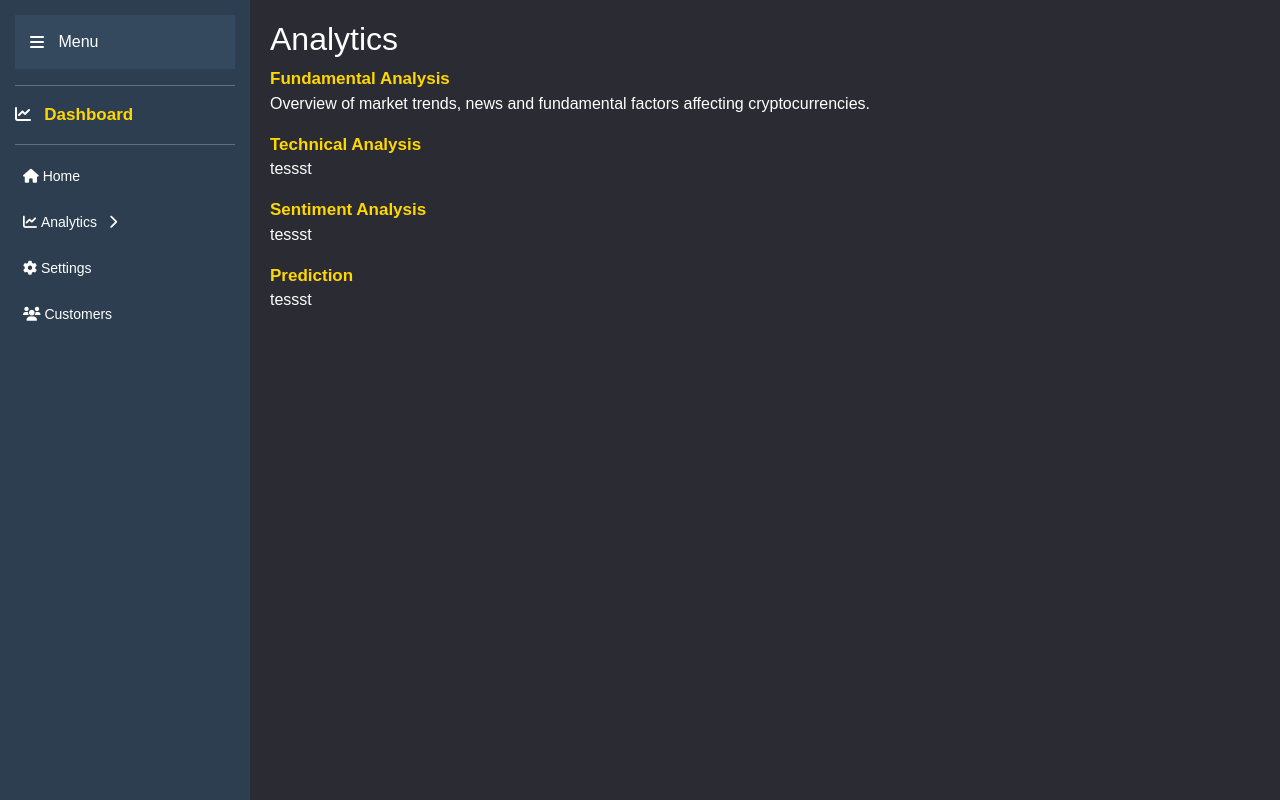
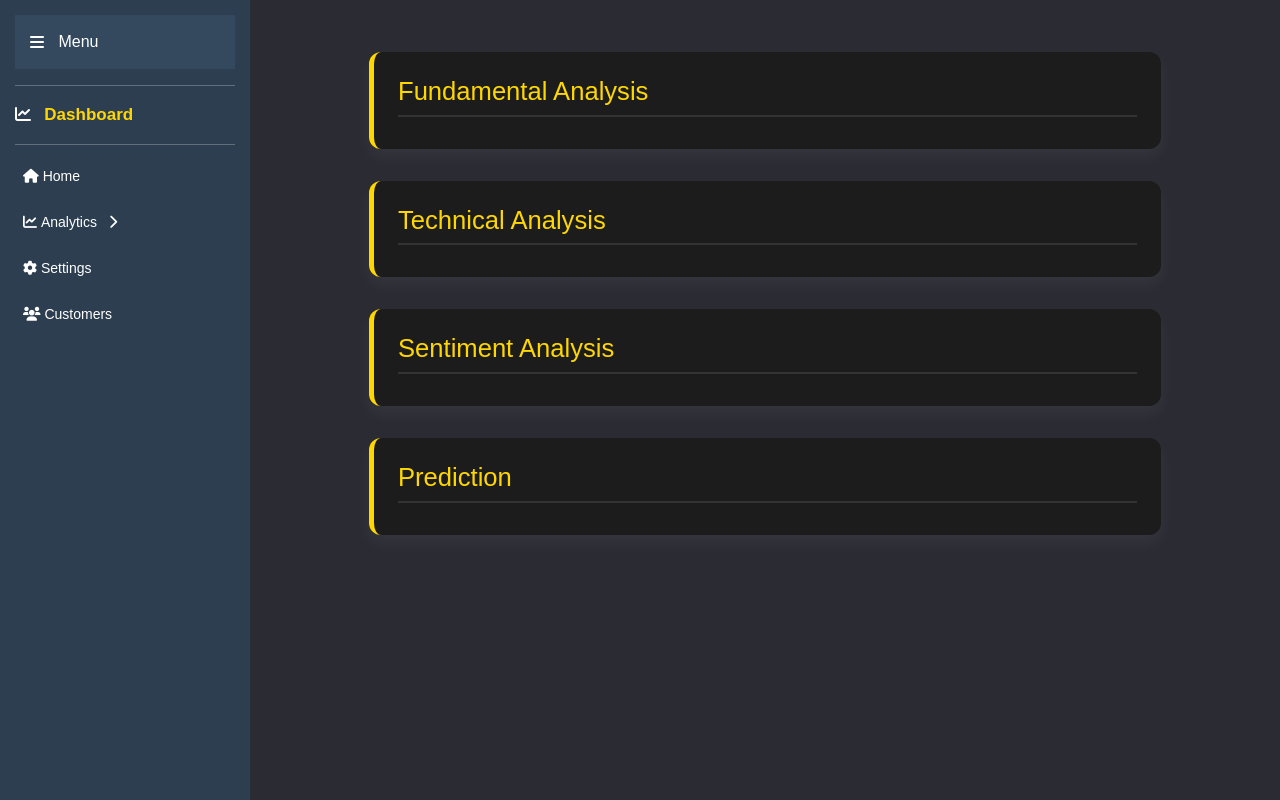
Before and after one commit to fatmajaafar/CryptoPrediction, an Angular app: page /analytics in a window 1280 px wide. Built offline with nearby package versions, Linux system fonts and the light colour scheme.

Commit message:
analytics componenet 0804

```diff
--- a/src/app/analytics/analytics.component.html
+++ b/src/app/analytics/analytics.component.html
@@ -1,19 +1,19 @@
-<div class="analytics">
-    <h2>Analytics</h2>
+<div class="analytics-section" id="fundamental">
+  <h2>Fundamental Analysis</h2>
+  <div *ngIf="activeSection === 'fundamental'" id="chart-fundamental" style="width: 70%; height: 150px;"></div>
 </div>
-<div>
-    <span class="gold-text">Fundamental Analysis </span>
-    <p>Overview of market trends, news and fundamental factors affecting cryptocurrencies.</p>
+
+<div class="analytics-section" id="technical">
+  <h2>Technical Analysis</h2>
+  <div *ngIf="activeSection === 'technical'" id="chart-technical" style="width: 70%; height: 150px;"></div>
 </div>
-<div>
-    <span class="gold-text">Technical Analysis</span>
-    <p>tessst</p>
+
+<div class="analytics-section" id="sentiment">
+  <h2>Sentiment Analysis</h2>
+  <div *ngIf="activeSection === 'sentiment'" id="chart-sentiment" style="width: 70%; height: 150px;"></div>
 </div>
-<div>
-    <span class="gold-text">Sentiment Analysis</span>
-    <p>tessst</p>
+
+<div class="analytics-section" id="prediction">
+  <h2>Prediction</h2>
+  <div *ngIf="activeSection === 'prediction'" id="chart-prediction" style="width: 70%; height: 150px;"></div>
 </div>
-<div>
-    <span class="gold-text">Prediction</span>
-    <p>tessst</p>
-</div>
--- a/src/app/analytics/analytics.component.scss
+++ b/src/app/analytics/analytics.component.scss
@@ -1,10 +1,32 @@
-.analytics {
-    h2 {
-        color: white
-    }
-}
-.gold-text {
-    color: #ffd700;
-    font-size: 17px;
-    font-weight: bold !important;
-}
+.analytics-section {
+    margin: 2rem auto;
+    padding: 1.5rem;
+    width: 80%;
+    background-color: #1c1c1c; /* dark background */
+    border-radius: 12px;
+    box-shadow: 0 8px 16px rgba(255, 255, 255, 0.05);
+    transition: all 0.3s ease-in-out;
+    border-left: 5px solid #ffd700; /* yellow highlight */
+    color: #f5f5f5; /* light text */
+  }
+
+  .analytics-section:hover {
+    transform: translateY(-2px);
+    box-shadow: 0 10px 20px rgba(255, 215, 0, 0.1); /* subtle yellow glow */
+  }
+
+  .analytics-section h2 {
+    margin-top: 0;
+    font-size: 1.6rem;
+    color: #ffd700; /* yellow title */
+    border-bottom: 2px solid #333; /* dark divider */
+    padding-bottom: 0.5rem;
+  }
+
+  .analytics-section div[id^="chart-"] {
+    margin-top: 1rem;
+    background-color: #2c2c2c; /* slightly lighter than the container */
+    border-radius: 8px;
+    padding: 0.5rem;
+    transition: opacity 0.4s ease;
+  }
--- a/src/app/analytics/analytics.component.ts
+++ b/src/app/analytics/analytics.component.ts
@@ -1,4 +1,6 @@
 import { Component, OnInit } from '@angular/core';
+import { ActivatedRoute } from '@angular/router';
+import * as echarts from 'echarts';
 
 @Component({
   selector: 'app-analytics',
@@ -6,10 +8,52 @@ import { Component, OnInit } from '@angular/core';
   styleUrls: ['./analytics.component.scss']
 })
 export class AnalyticsComponent implements OnInit {
+  activeSection: string | null = null;
 
-  constructor() { }
+  constructor(private route: ActivatedRoute) {}
 
   ngOnInit(): void {
+    this.route.fragment.subscribe(fragment => {
+      if (fragment) {
+        this.activeSection = fragment;
+
+        setTimeout(() => {
+          const element = document.getElementById(fragment);
+          if (element) {
+            element.scrollIntoView({ behavior: 'smooth' });
+            this.loadChart(fragment);
+          }
+        }, 100);
+      }
+    });
   }
 
-}
+  loadChart(fragment: string) {
+    const chartId = `chart-${fragment}`;
+    const chartEl = document.getElementById(chartId) as HTMLElement;
+
+    if (!chartEl) {
+      console.warn('Chart container not found:', chartId);
+      return;
+    }
+
+    const chart = echarts.init(chartEl);
+    const options = {
+      title: { text: '' },
+      tooltip: { trigger: 'axis' },
+      legend: { data: ['Example'] },
+      grid: { left: '3%', right: '4%', bottom: '3%', containLabel: true },
+      toolbox: { feature: { saveAsImage: {} } },
+      xAxis: { type: 'category', boundaryGap: false, data: ['Mon', 'Tue', 'Wed'] },
+      yAxis: { type: 'value' },
+      series: [{
+        name: fragment || 'Data',
+        type: 'line',
+        stack: 'Total',
+        data: [1200, 1500, 1800]
+      }],
+    };
+
+    chart.setOption(options);
+  }
+  }
--- a/src/app/services/coin.service.ts
+++ b/src/app/services/coin.service.ts
@@ -34,13 +34,13 @@ export class CoinService {
     },
   };
 
-  constructor(private http: HttpClient) {} // Inject HttpClient for API calls
+  constructor(private http: HttpClient) {}
 
   // Method to get coin data (static for now)
   getCoinData(coinName: string): Observable<{ definition: string, objectives: string } | null> {
     const coinKey = coinName.toLowerCase();
     const data = this.coinData[coinKey] || null;
-    return of(data); // Return an Observable (mock API call)
+    return of(data);
   }
 
   // TODO: Replace with actual API call later (backend!!!!)
--- a/src/app/sidebar/sidebar.component.html
+++ b/src/app/sidebar/sidebar.component.html
@@ -22,11 +22,11 @@
                 <i class="fas fa-chevron-right" *ngIf="!isCollapsed" [ngClass]="{ 'rotate': isSubMenuOpen('analytics') }"></i>
             </a>
             <ul *ngIf="!isCollapsed && isSubMenuOpen('analytics')">
-                <li><a>Fundamental Analysis</a></li>
-                <li><a>Technical Analysis</a></li>
-                <li><a>Sentiment Analysis</a></li>
-                <li><a>Prediction</a></li>
-            </ul>
+                <li><a [routerLink]="['/analytics']" fragment="fundamental">Fundamental Analysis</a></li>
+                <li><a [routerLink]="['/analytics']" fragment="technical">Technical Analysis</a></li>
+                <li><a [routerLink]="['/analytics']" fragment="sentiment">Sentiment Analysis</a></li>
+                <li><a [routerLink]="['/analytics']" fragment="prediction">Prediction</a></li>
+              </ul>
         </li>
         <li>
             <a routerLink="/settings" routerLinkActive="active">
```
